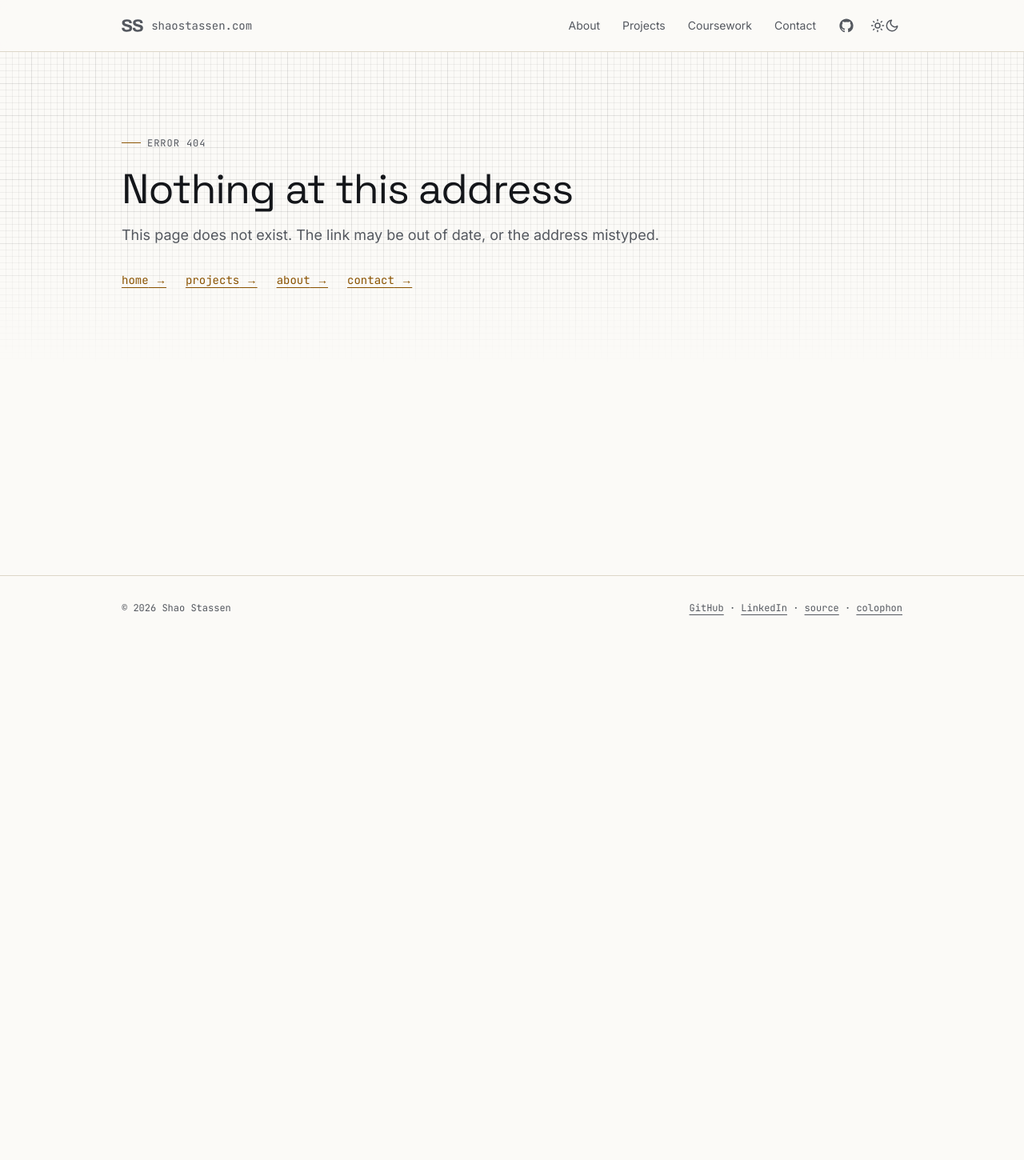
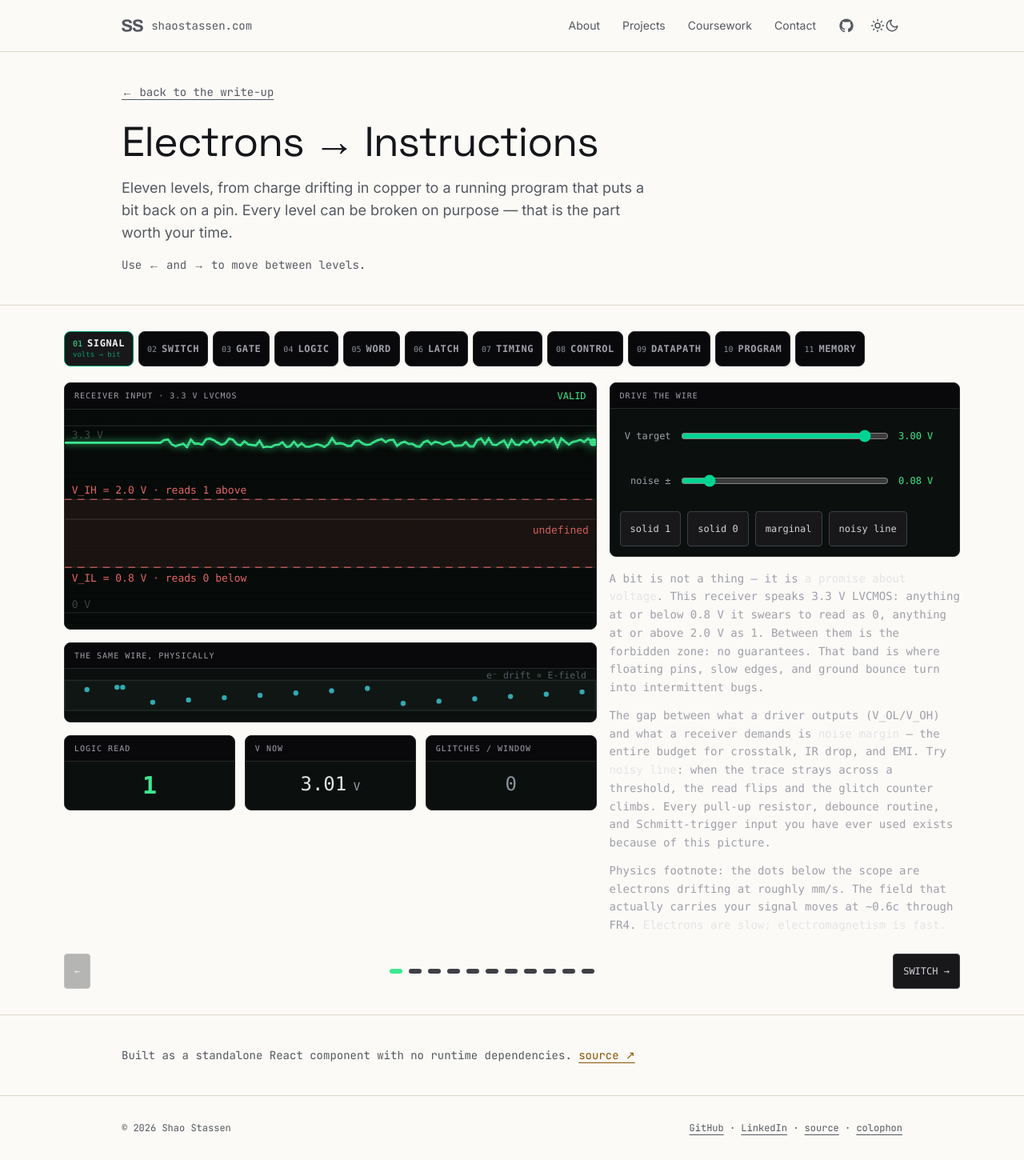
Before and after one commit to shaostassen/shaostassen.com, a Next.js app: page /projects/electrons/lab in a window 1280 px wide. Before the commit this address had no page. Shown: the whole page at 80% size. Before the commit the page ends 800 px from the top, so only its background shows below. Built offline with nearby package versions, Linux system fonts and the light colour scheme.

Commit message:
feat: add the electrons case study and full-bleed instrument route

```diff
--- /dev/null
+++ b/src/app/projects/electrons/lab/page.tsx
@@ -0,0 +1,77 @@
+import type { Metadata } from "next";
+import Link from "next/link";
+// Imported from the module itself rather than the package barrel: the barrel
+// re-exports the level components too, and pulling those into a server
+// component makes Next try to render `useState` on the server. This file is the
+// one that carries "use client", so importing it directly keeps the client
+// boundary exactly where it belongs.
+import { ElectronsToInstructions } from "@/components/electrons/ElectronsToInstructions";
+import { Container } from "@/components/layout/Container";
+import { pageMetadata } from "@/lib/metadata";
+
+export const metadata: Metadata = pageMetadata({
+  title: "Electrons → Instructions — the instrument",
+  description:
+    "An interactive eleven-level descent through the digital abstraction stack. Every level can be broken on purpose: forbidden-zone glitches, shoot-through, metastability, bus contention, read disturb.",
+  path: "/projects/electrons/lab",
+});
+
+/**
+ * The instrument itself, full-bleed.
+ *
+ * It renders outside Container's measure on purpose — the ladder is a wide
+ * instrument panel, not prose, and squeezing it into a 65ch column would make
+ * the diagrams unreadable. `chrome={false}` drops the demo's own <h1>, <main>
+ * and footer so this page owns them; that is a landmark question rather than a
+ * style one, which is why the component makes it a prop.
+ *
+ * `.electrons-scope` carries the palette exemption documented in the
+ * design-system skill.
+ */
+export default function ElectronsLabPage() {
+  return (
+    <>
+      <Container>
+        <div className="py-10">
+          <p className="mb-6 font-mono text-sm">
+            <Link
+              href="/projects/electrons"
+              className="text-muted underline underline-offset-4 transition-colors hover:text-foreground"
+            >
+              ← back to the write-up
+            </Link>
+          </p>
+          <h1 className="font-display text-display">
+            Electrons → Instructions
+          </h1>
+          <p className="mt-4 max-w-2xl text-lg text-muted">
+            Eleven levels, from charge drifting in copper to a running program
+            that puts a bit back on a pin. Every level can be broken on purpose
+            — that is the part worth your time.
+          </p>
+          <p className="mt-4 max-w-2xl font-mono text-sm text-muted">
+            Use ← and → to move between levels.
+          </p>
+        </div>
+      </Container>
+
+      <div className="electrons-scope border-y border-border">
+        <div className="mx-auto max-w-6xl px-4 py-8">
+          <ElectronsToInstructions chrome={false} />
+        </div>
+      </div>
+
+      <Container>
+        <p className="py-10 font-mono text-sm text-muted">
+          Built as a standalone React component with no runtime dependencies.{" "}
+          <a
+            href="https://github.com/shaostassen/visualize_how_electron_produce_real_work"
+            className="text-accent underline underline-offset-4 hover:decoration-2"
+          >
+            source ↗
+          </a>
+        </p>
+      </Container>
+    </>
+  );
+}
--- /dev/null
+++ b/src/content/projects/electrons.mdx
@@ -0,0 +1,81 @@
+---
+slug: electrons
+title: "Electrons → Instructions"
+oneLiner: "An interactive eleven-level descent from charge drifting in copper to a running program that puts a bit back on a pin — and every level can be broken on purpose."
+category: embedded
+track: individual
+tags:
+  [
+    Digital logic,
+    CMOS,
+    Computer architecture,
+    SVG,
+    React,
+    TypeScript,
+    Teaching tool,
+  ]
+timeframe: "2026"
+role: "Solo"
+repo: "https://github.com/shaostassen/visualize_how_electron_produce_real_work"
+featured: true
+metrics:
+  - label: levels
+    value: "11, each earned"
+  - label: runtime deps
+    value: "0"
+  - label: tests
+    value: "70"
+---
+
+**[Open the instrument →](/projects/electrons/lab)**
+
+## Problem
+
+Every explanation of "how a computer works" I could find either stops at logic
+gates or starts at assembly. The gap between them is where the interesting
+things live — propagation delay, metastability, why a floating pin warms a chip
+— and it gets waved through. I wanted a version where each layer visibly earns
+the one above it, and where the program at the top puts a bit back on the same
+wire the first level started with.
+
+## Constraints
+
+No runtime dependencies, so it drops into any React page and cannot rot when a
+chart library changes. Everything is hand-rolled SVG. Server-renderable, because
+a teaching tool that shows a blank box without JavaScript teaches nothing.
+
+## Approach
+
+Eleven levels: voltage thresholds, the CMOS inverter, NAND from four
+transistors, a full adder, a 4-bit ripple adder, the latch, setup/hold and
+metastability, the control FSM, the datapath, a working CPU, and memory. Level
+10 runs a real blink loop and drives the scope trace from level 01 — the ladder
+closes on itself. Level 11 is a coda, because an SRAM cell turns out to be the
+level-06 latch again.
+
+## Why it's technically hard
+
+Not the rendering — the honesty. Color carries meaning here: amber means _in
+flight, not yet trustworthy_, and that one convention is what makes propagation
+delay, hazards, metastability and carry ripple legible as the same phenomenon.
+Six meanings, each of which has to stay distinct from the other five.
+
+Keeping it true under refactoring is the real work. Level 11's read-disturb
+threshold is not a constant I typed in; it is the metastable root that level 06
+finds numerically, and a test asserts the two are equal. If they ever drift the
+build fails, instead of the prose quietly becoming a lie.
+
+## Result
+
+All eleven levels have a failure mode you can trigger: forbidden-zone glitches,
+shoot-through at mid-rail, the illegal SR state, an aperture violation, a runt
+clock pulse that steals a phase, bus contention, an overclock that corrupts a
+register, and a read that destroys the bit it just read. 70 tests cover the
+arithmetic, the CPU, and the parts where being wrong would be invisible.
+
+## What I'd do next
+
+Deep-link routing, so a single level can be sent to someone directly. Beyond
+that I would stop. The rungs above memory — coherence, virtual memory, an
+operating system — get hand-wavy fast, and the whole credibility of this thing
+is that every rung is shown mechanically.
```
